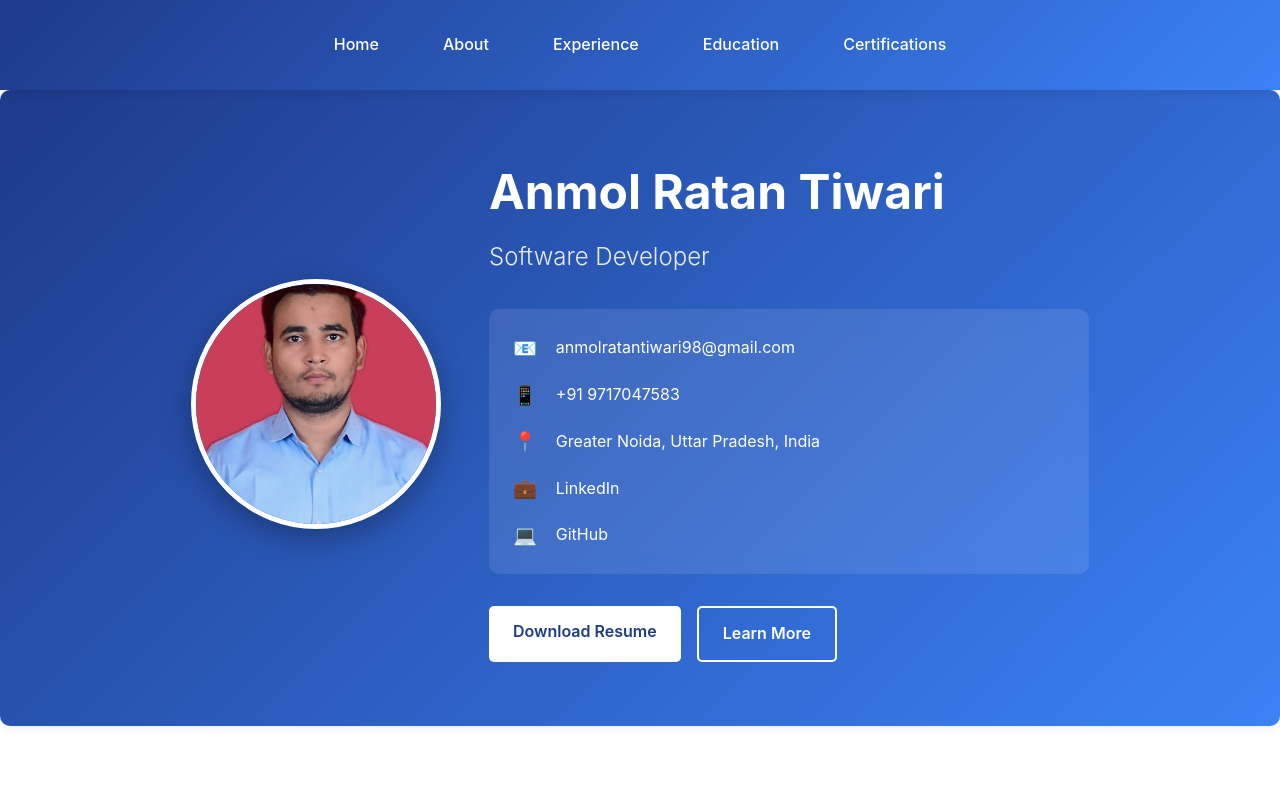
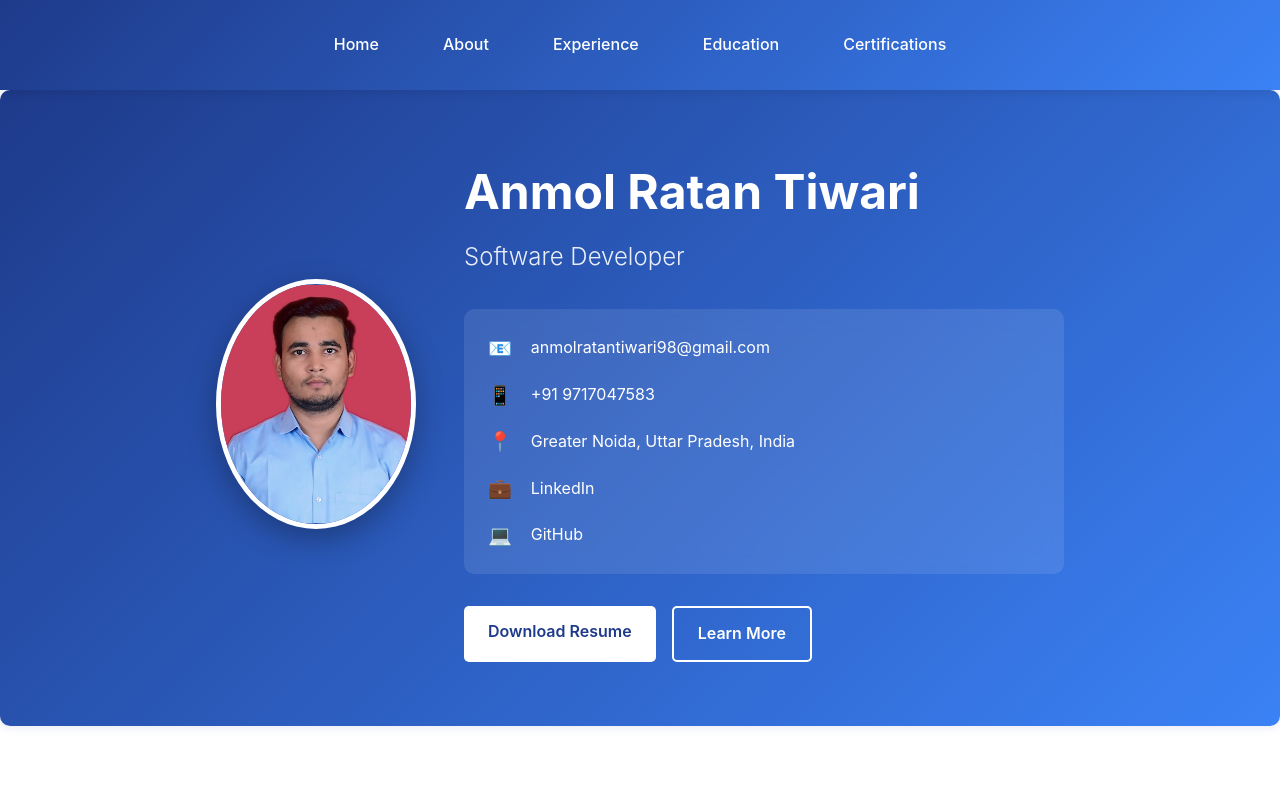
Before and after one commit to asliRatanCoder/My-Portfolio, a React (Vite) app: page / in a window 1280 px wide. Shown: the top 800 px of the page. Built offline with nearby package versions, Linux system fonts and the light colour scheme.

Commit message:
profile picture size updated

```diff
--- a/src/components/Profile.css
+++ b/src/components/Profile.css
@@ -22,10 +22,10 @@
 }
 
 .profile-image img {
-  width: 250px;
+  width: 200px;
   height: 250px;
   border-radius: 50%;
-  object-fit: cover;
+  object-fit: contain;
   border: 5px solid var(--white);
   box-shadow: 0 10px 30px rgba(0, 0, 0, 0.3);
   transition: transform 0.3s ease;
```
